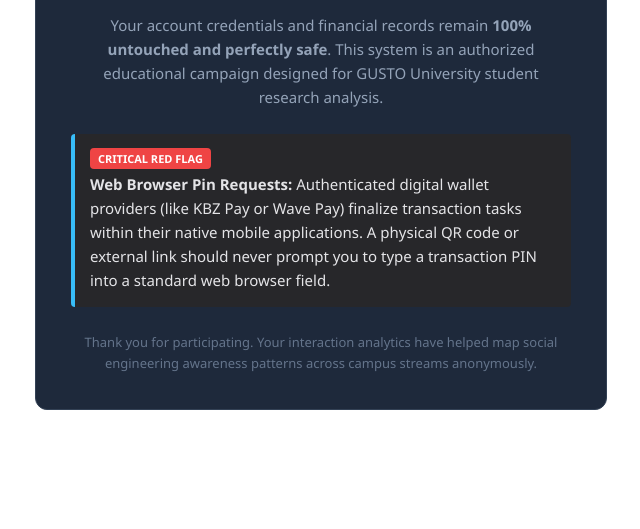
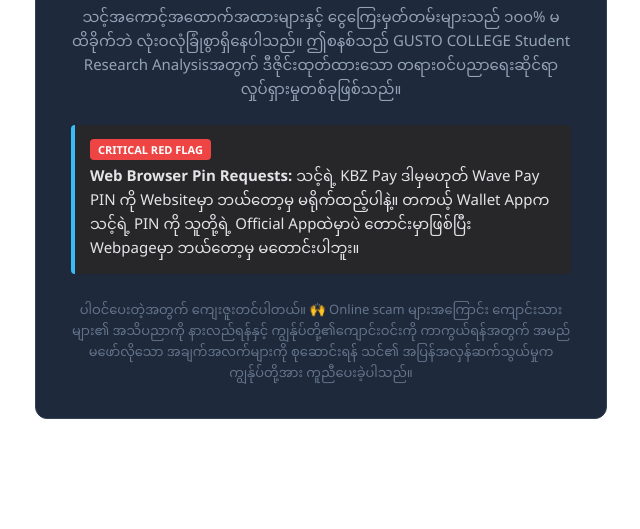
Before and after one commit to kaungmyathtet123/gusto-collaboration-scenario-prototypewalletattack, a website: page awareness.html in a window 1280 px wide. Shown: the part 271-800 px from the top of the page, without its empty margins (319-959 px from the left). Drawn offline with Linux system fonts and the light colour scheme.

Commit message:
Add files via upload

```diff
--- a/awareness.html
+++ b/awareness.html
@@ -19,14 +19,15 @@
 <div class="container">
     <div class="alert-icon">⚠️</div>
     <h1>Hold On! This Was a Security Test</h1>
-    <p>Your account credentials and financial records remain <strong>100% untouched and perfectly safe</strong>. This system is an authorized educational campaign designed for GUSTO University student research analysis.</p>
+    <p>သင့်အကောင့်အထောက်အထားများနှင့် ငွေကြေးမှတ်တမ်းများသည် ၁၀၀% မထိခိုက်ဘဲ လုံးဝလုံခြုံစွာရှိနေပါသည်။ ဤစနစ်သည် GUSTO COLLEGE Student Research Analysisအတွက် ဒီဇိုင်းထုတ်ထားသော တရားဝင်ပညာရေးဆိုင်ရာလှုပ်ရှားမှုတစ်ခုဖြစ်သည်။</p>
 
     <div class="highlight-box">
         <span class="badge">Critical Red Flag</span>
-        <p style="margin: 5px 0 0 0; color: #e4e4e7;"><strong>Web Browser Pin Requests:</strong> Authenticated digital wallet providers (like KBZ Pay or Wave Pay) finalize transaction tasks within their native mobile applications. A physical QR code or external link should never prompt you to type a transaction PIN into a standard web browser field.</p>
+        <p style="margin: 5px 0 0 0; color: #e4e4e7;"><strong>Web Browser Pin Requests:</strong> သင့်ရဲ့ KBZ Pay ဒါမှမဟုတ် Wave Pay PIN ကို Websiteမှာ ဘယ်တော့မှ မရိုက်ထည့်ပါနဲ့။ တကယ့် Wallet Appက သင့်ရဲ့ PIN ကို သူတို့ရဲ့ Official Appထဲမှာပဲ တောင်းမှာဖြစ်ပြီး Webpageမှာ ဘယ်တော့မှ မတောင်းပါဘူး။</p>
     </div>
 
-    <p style="font-size: 13px; color: #64748b; margin-bottom: 0;">Thank you for participating. Your interaction analytics have helped map social engineering awareness patterns across campus streams anonymously.</p>
+    <p style="font-size: 13px; color: #64748b; margin-bottom: 0;">ပါဝင်ပေးတဲ့အတွက် ကျေးဇူးတင်ပါတယ်။ 🙌
+Online scam များအကြောင်း ကျောင်းသားများ၏ အသိပညာကို နားလည်ရန်နှင့် ကျွန်ုပ်တို့၏ကျောင်းဝင်းကို ကာကွယ်ရန်အတွက် အမည်မဖော်လိုသော အချက်အလက်များကို စုဆောင်းရန် သင်၏ အပြန်အလှန်ဆက်သွယ်မှုက ကျွန်ုပ်တို့အား ကူညီပေးခဲ့ပါသည်။</p>
 </div>
 
 </body>
```
